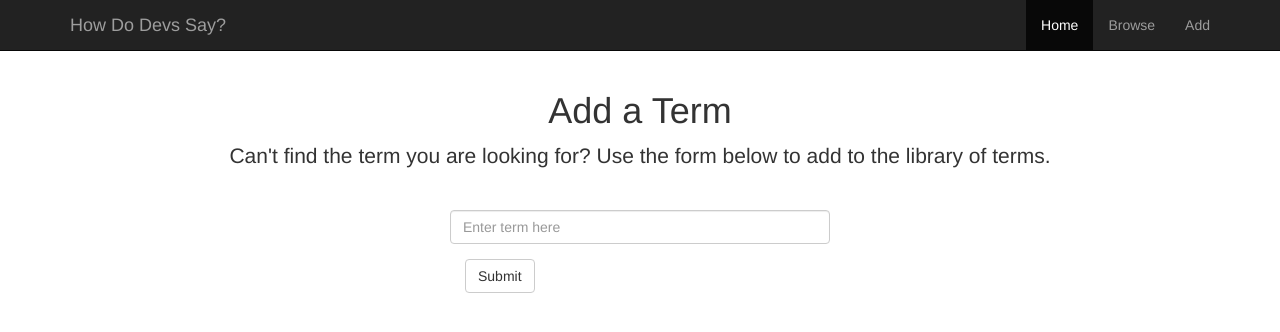
After one commit to jmhansen/devsay, a Django app: a page that uses devsay/templates/base.html in a window 1280 px wide. The commit adds this page. Shown: the top 332 px of the page. Run offline with Django 3.2, Linux system fonts and the light colour scheme; some libraries are stand-ins or nearby versions.

Commit message:
Basic view for adding terms

```diff
--- a/devsay/templates/base.html
+++ b/devsay/templates/base.html
@@ -37,7 +37,7 @@
               <ul class="nav navbar-nav navbar-right">
                 <li class="active"><a href="#">Home</a></li>
                 <li><a href="#">Browse</a></li>
-                <li><a href="#">Add</a></li>
+                <li><a href="{% url 'create_term' %}">Add</a></li>
               </ul>
             </div><!--/.nav-collapse -->
           </div>
--- a/devsay/urls.py
+++ b/devsay/urls.py
@@ -23,4 +23,5 @@ from terms import views
 urlpatterns = [
     url(r'^admin/', admin.site.urls),
     url(r'^$', views.IndexView.as_view(), name='home'),
+    url(r'^add-term/$', views.TermCreateView.as_view(), name='create_term'),
 ] + static(settings.STATIC_URL, document_root=settings.STATIC_ROOT)
--- /dev/null
+++ b/terms/templates/terms/term_create_form.html
@@ -0,0 +1,30 @@
+{% extends "base.html" %}
+{% load i18n %}
+{% load staticfiles %}
+
+{% block content %}
+
+    <div class="container">
+
+          <div class="starter-template">
+            <h1 class="text-center">Add a Term</h1>
+            <p class="lead text-center">Can't find the term you are looking for?  Use the form below to add to the library of terms.</p>
+          </div>
+
+
+        <div class="col-md-4 col-md-offset-4">
+            <form action="{% url 'create_term' %}" method="post" class="form-horizontal">
+                {% csrf_token %}
+                <div class="form-group">
+                    {{ form.name.errors }}
+                    <label for="{{ form.name.id_for_label }}"></label>
+                    <input id="{{ form.name.id_for_label }}" type="text" class="form-control" name="name" placeholder="Enter term here">
+                </div>
+                <button type="submit" class="btn btn-default">Submit</button>
+            </form>
+        </div>
+
+    </div><!-- /.container -->
+
+
+{% endblock %}
--- a/terms/views.py
+++ b/terms/views.py
@@ -1,6 +1,18 @@
+from __future__ import absolute_import
+
+from django.core.urlresolvers import reverse_lazy
 from django.shortcuts import render
-from django.views.generic import TemplateView
+from django.views.generic import TemplateView, CreateView
+
+from terms import models
 
 
 class IndexView(TemplateView):
     template_name = 'index.html'
+
+
+class TermCreateView(CreateView):
+    model = models.Term
+    template_name = 'terms/term_create_form.html'
+    fields = ['name']
+    success_url = reverse_lazy('home')
```
